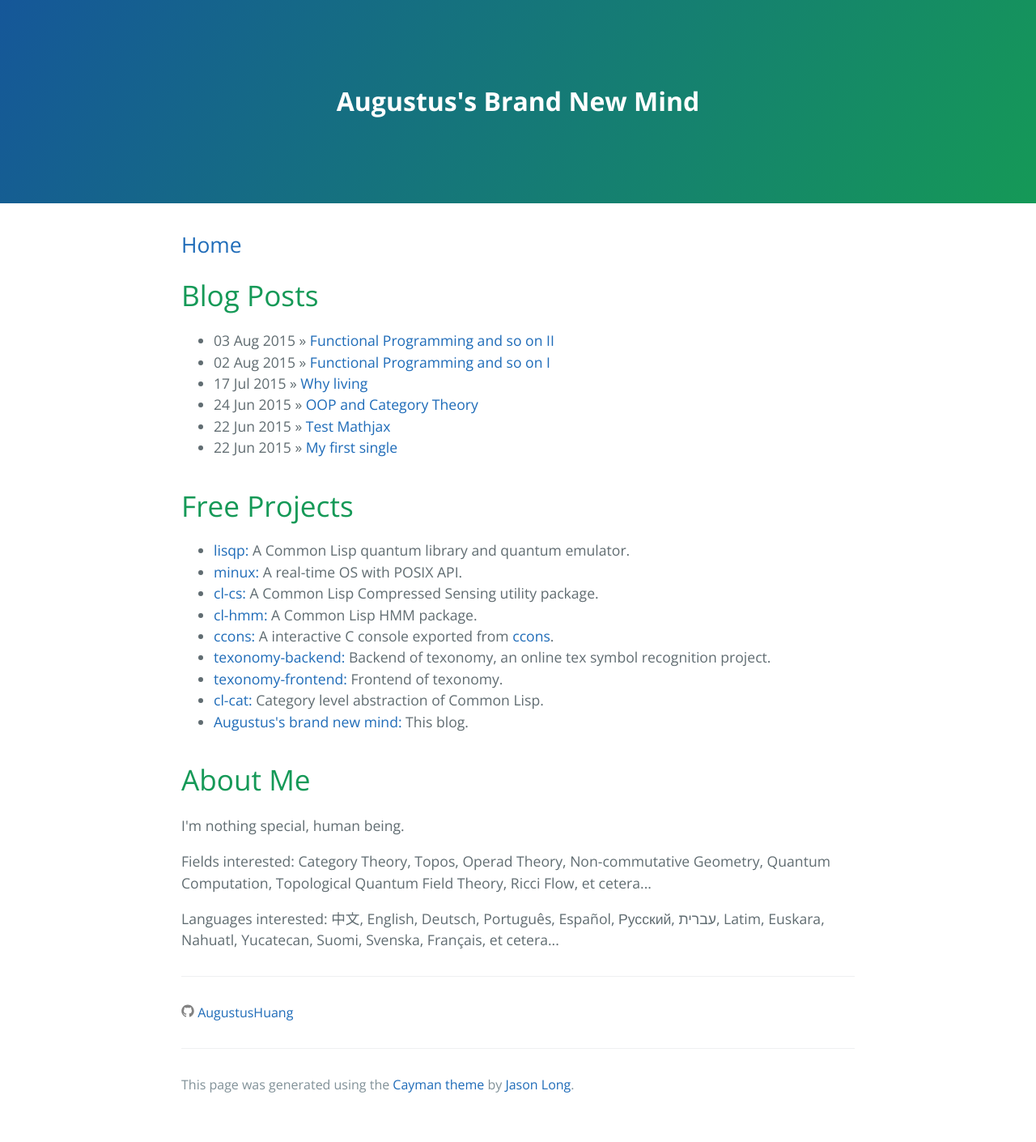
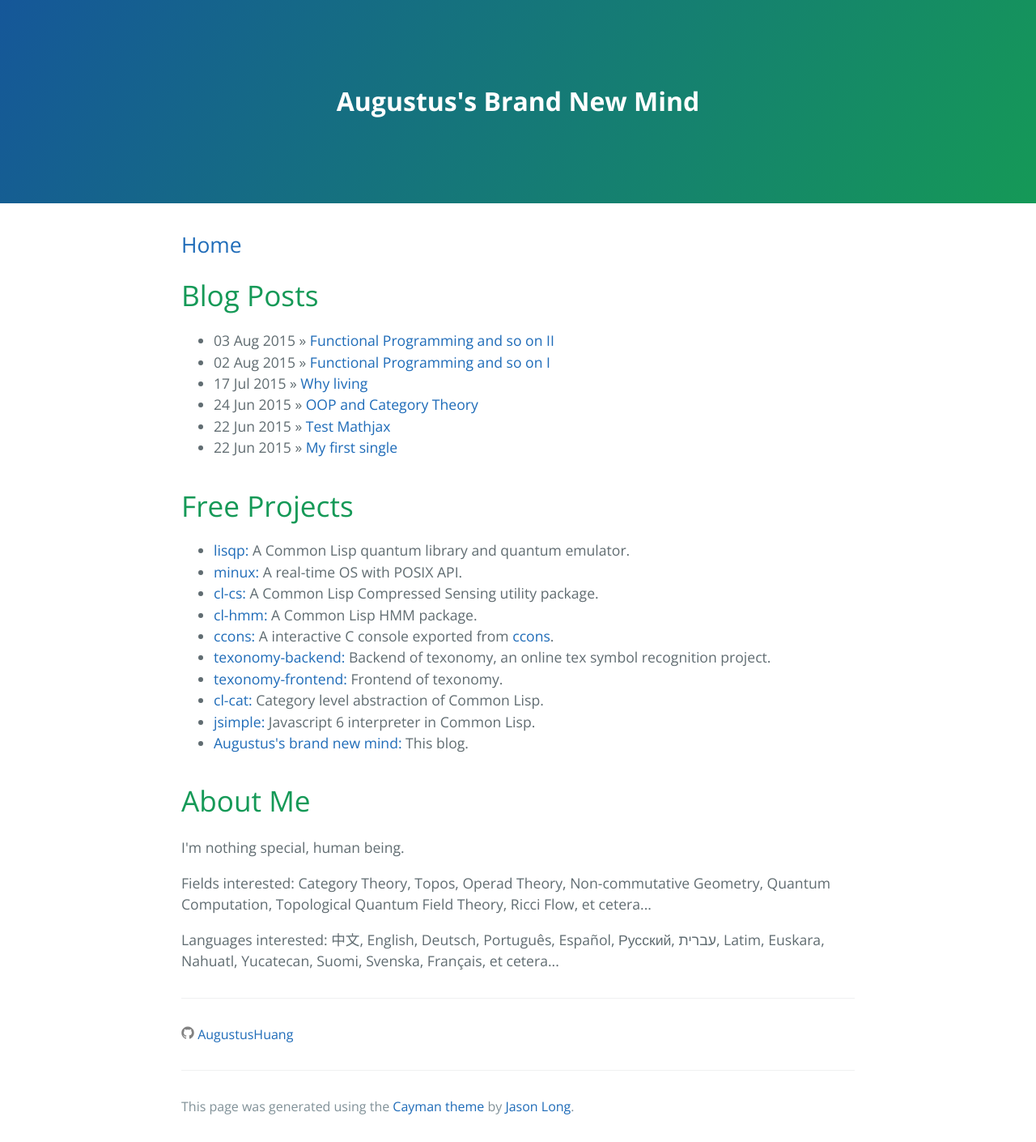
Before and after one commit to AugustusHuang/AugustusHuang.github.io, a Jekyll site: the page built from index.html, in a window 1280 px wide. Shown: the whole page at 81% size. Built offline with Jekyll 4.4.1, drawn with Linux system fonts in a browser that asks for light colours; before the commit the page ends 1383 px from its top, so only the background shows below that.

Commit message:
add jsimple project

```diff
--- a/index.html
+++ b/index.html
@@ -21,6 +21,7 @@ title: Augustus's Brand New Mind
 		<li><a href="https://github.com/AugustusHuang/texonomy-backend/">texonomy-backend:</a> Backend of texonomy, an online tex symbol recognition project.</li>
 		<li><a href="https://github.com/AugustusHuang/texonomy-frontend/">texonomy-frontend:</a> Frontend of texonomy.</li>
 		<li><a href="https://github.com/AugustusHuang/cl-cat/">cl-cat:</a> Category level abstraction of Common Lisp.</li>
+		<li><a href="https://github.com/AugustusHuang/jsimple/">jsimple:</a> Javascript 6 interpreter in Common Lisp.</li>
 		<li><a href="https://github.com/AugustusHuang/AugustusHuang.github.io/">Augustus's brand new mind:</a> This blog.</li>
 	</ul>
 
```
Also changed, not shown: .travis.yml (added).
